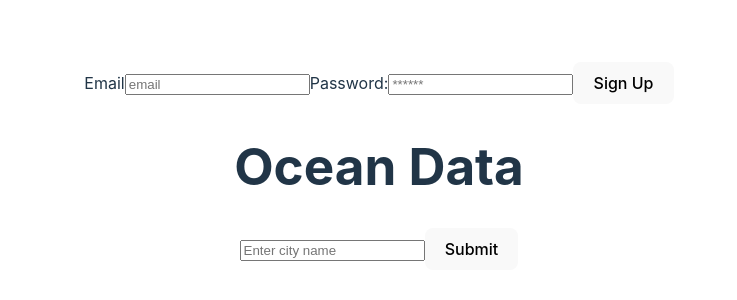
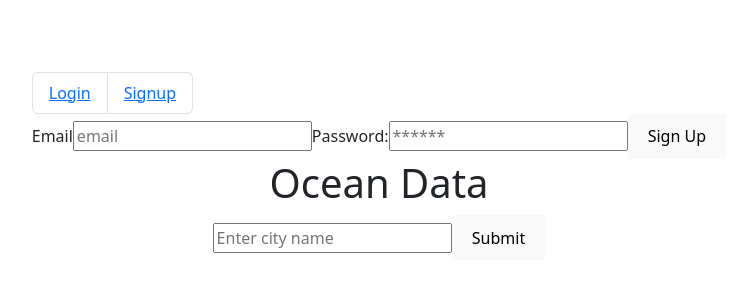
Before and after one commit to jpatterson933/ocean_data, a React (Vite) app in the folder client/: page / in a window 1280 px wide. Shown: the part 234-534 px from the top of the page, without its empty margins (261-998 px from the left). Built offline with nearby package versions, Linux system fonts and the light colour scheme.

Commit message:
got react bootstrap styling to work

```diff
--- a/client/src/components/Nav/index.jsx
+++ b/client/src/components/Nav/index.jsx
@@ -1,20 +1,38 @@
 import Auth from "../../utils/auth";
-import Nav from "react-bootstrap/Nav";
+import ListGroup from "react-bootstrap/ListGroup";
 
 import { Link } from "react-router-dom";
 
 function NavigationBar() {
-    if(Auth.loggedIn()) {
+    if (Auth.loggedIn()) {
         return (
-            <Nav variant="tabs" defaultActiveKey="/home">
-                <Nav.Item>
+            <ListGroup horizontal>
+                <ListGroup.Item>
                     <Link to="/">Home</Link>
-                </Nav.Item>
-            </Nav>
+
+                </ListGroup.Item>
+                <ListGroup.Item>
+                    <a href="/" onClick={(() => Auth.logout())}>
+                        Logout
+                    </a>
+                </ListGroup.Item>
+            </ListGroup>
+        )
+    } else {
+        return (
+            <ListGroup horizontal>
+            <ListGroup.Item>
+                <Link to="/login">Login</Link>
+
+            </ListGroup.Item>
+            <ListGroup.Item>
+                <Link to="/signup">Signup</Link>
+            </ListGroup.Item>
+        </ListGroup>
         )
     }
 
-    return(
+    return (
         <>
         </>
     )
--- a/client/src/main.jsx
+++ b/client/src/main.jsx
@@ -2,6 +2,7 @@ import React from 'react';
 import ReactDOM from 'react-dom/client';
 import App from './App.jsx';
 import './index.css';
+import 'bootstrap/dist/css/bootstrap.min.css';
 
 import { createBrowserRouter, RouterProvider } from 'react-router-dom';
 
```
